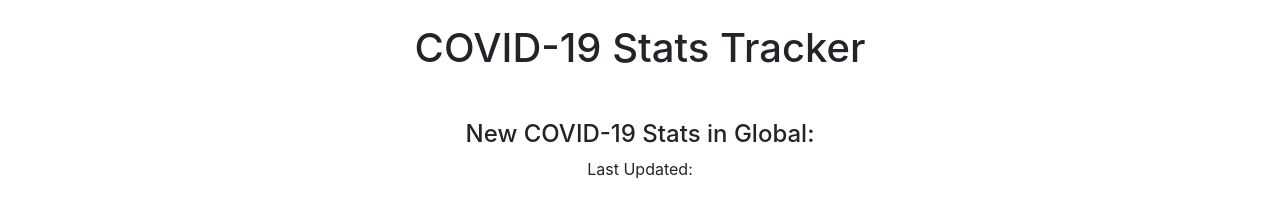
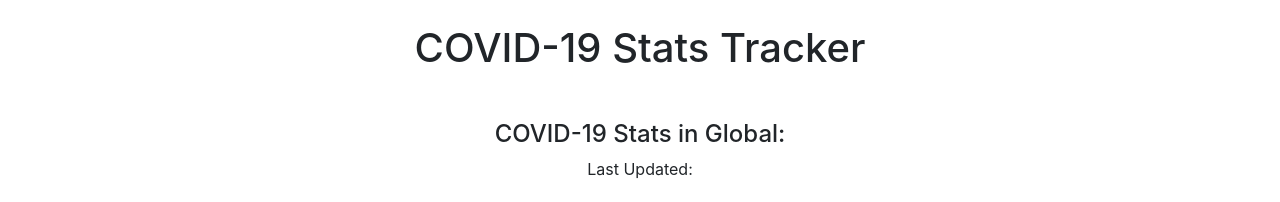
Before and after one commit to amysujunglee/covid19-stats-by-country, a plain HTML site: page index.html in a window 1280 px wide. Shown: the top 202 px of the page. Drawn offline with nearby package versions, Linux system fonts and the light colour scheme; no server answers.

Commit message:
editing the heading

```diff
--- a/index.html
+++ b/index.html
@@ -17,7 +17,7 @@
   <body>
     <main class="container text-center my-4">
       <h1 class="mb-5">COVID-19 Stats Tracker</h1>
-      <h2 class="h4 mb-2">New COVID-19 Stats in Global:</h2>
+      <h2 class="h4 mb-2">COVID-19 Stats in Global:</h2>
       <p class="mb-4">
         Last Updated: <span class="global-date font-weight-bold"></span>
       </p>
```
